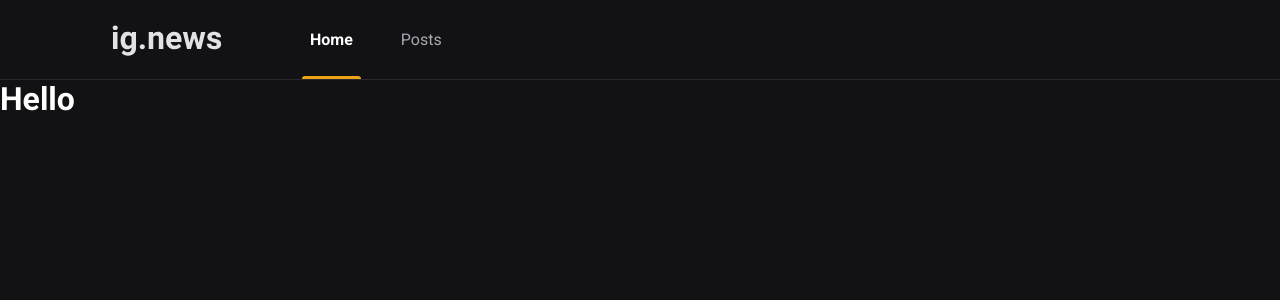
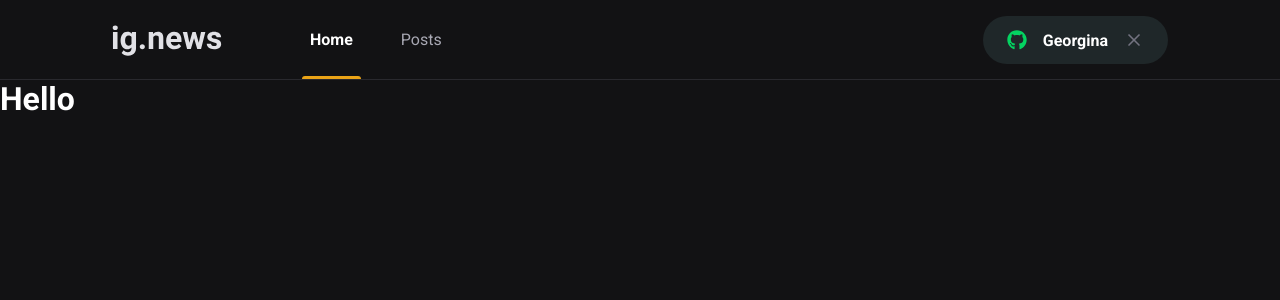
Before and after one commit to georginarojas/03-ignews, a Next.js app: page / in a window 1280 px wide. Shown: the top 300 px of the page. Built offline with nearby package versions, Linux system fonts and the light colour scheme.

Commit message:
SignInButton component was created and styled.

```diff
--- a/src/components/Header/index.tsx
+++ b/src/components/Header/index.tsx
@@ -1,3 +1,5 @@
+import React from "react";
+import { SignInButton } from "../SignInButton";
 import styles from "./styles.module.scss";
 
 export function Header() {
@@ -9,6 +11,7 @@
           <a className={styles.active}>Home</a>
           <a>Posts</a>
         </nav>
+        <SignInButton />
       </div>
     </header>
   );
--- a/src/components/Header/styles.module.scss
+++ b/src/components/Header/styles.module.scss
@@ -53,4 +53,8 @@
             }
         }
     }
+
+    button {
+        margin-left: auto; // The maximum margin to left
+    }
 }
--- /dev/null
+++ b/src/components/SignInButton/index.tsx
@@ -0,0 +1,19 @@
+import { FaGithub } from "react-icons/fa";
+import {FiX} from "react-icons/fi"
+import styles from "./styles.module.scss";
+
+export function SignInButton() {
+  const isUserLoggedIn = true;
+  return isUserLoggedIn ? (
+    <button className={styles.signInButton} type="button">
+      <FaGithub color="#04d361" />
+      Georgina
+      <FiX color="#737380" className={styles.closeIcon}/>
+    </button>
+  ) : (
+    <button className={styles.signInButton} type="button">
+      <FaGithub color="#eba417" />
+      Sign in with GitHub
+    </button>
+  );
+}
--- /dev/null
+++ b/src/components/SignInButton/styles.module.scss
@@ -0,0 +1,33 @@
+.signInButton {
+  height: 3rem;
+  border-radius: 3rem;
+  background: var(--gray-850);
+  border: 0;
+  padding: 0 1.5rem;
+
+  display: flex;
+  align-items: center;
+  justify-content: center;
+
+  color: var(--white);
+  font-weight: bold;
+
+  svg {
+    width: 20px;
+    height: 20px;
+  }
+
+  svg:first-child {
+    margin-right: 1rem;
+  }
+
+  svg.closeIcon{
+      margin-left: 1rem
+  }
+
+  transition: filter 0.2s;
+
+  &:hover {
+    filter: brightness(0.8);
+  }
+}
--- a/src/styles/global.scss
+++ b/src/styles/global.scss
@@ -10,6 +10,7 @@
   --gray-100: #e1e1e6;
   --gray-300: #a8a8b3;
   --gray-800: #29292e;
+  --gray-850: #1f2729;
   --gray-900: #121214;
 
   --cyan-500: #61dafb;
```
